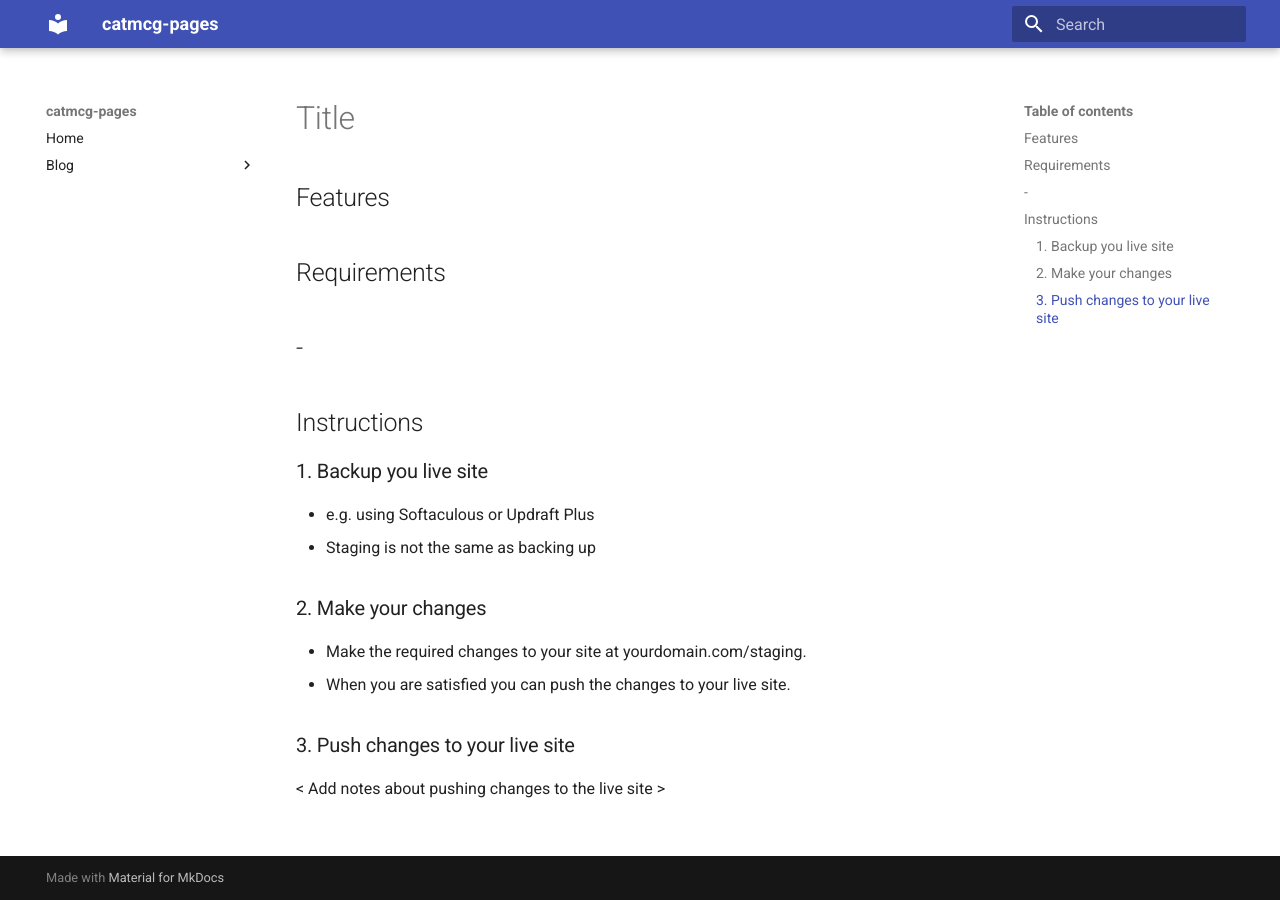
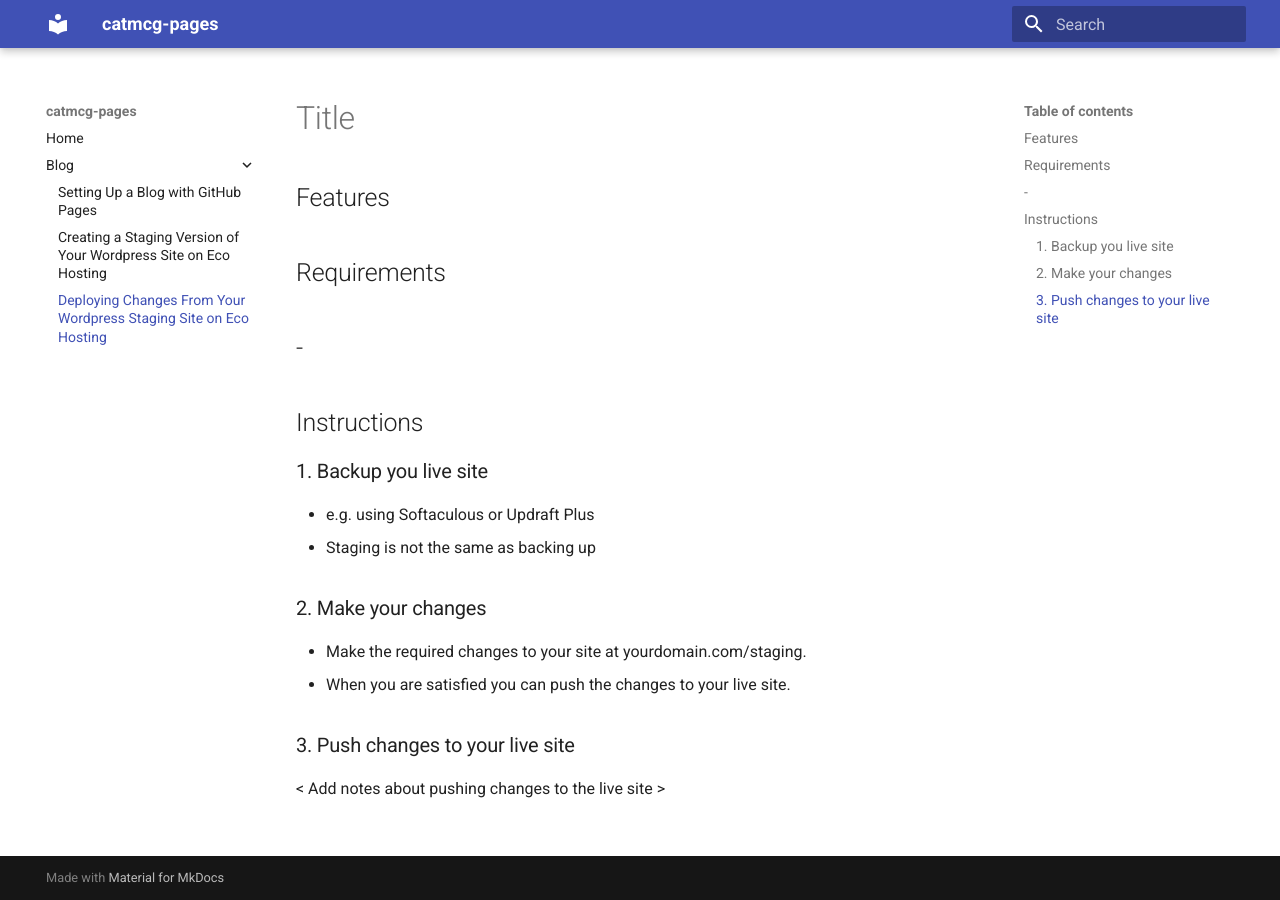
Before and after one commit to CatherineMcGuire/catmcg-pages, an MkDocs documentation site: the page built from docs/deploying-changes-from-your-wordpress-staging-site.md, in a window 1280 px wide. Built offline with MkDocs 1.6.1 and Material for MkDocs 9.7.7, drawn with Linux system fonts in a browser that asks for light colours.

Commit message:
Adds new articlesto navigation menu.

```diff
--- a/mkdocs.yml
+++ b/mkdocs.yml
@@ -7,3 +7,5 @@ nav:
   - Home: index.md
   - Blog:
       - "Setting Up a Blog with GitHub Pages": setting-up-a-blog-with-github-pages.md
+      - "Creating a Staging Version of Your Wordpress Site on Eco Hosting": create-a-wordpress-staging-site-on-eco-hosting.md
+      - "Deploying Changes From Your Wordpress Staging Site on Eco Hosting": deploying-changes-from-your-wordpress-staging-site.md
```
